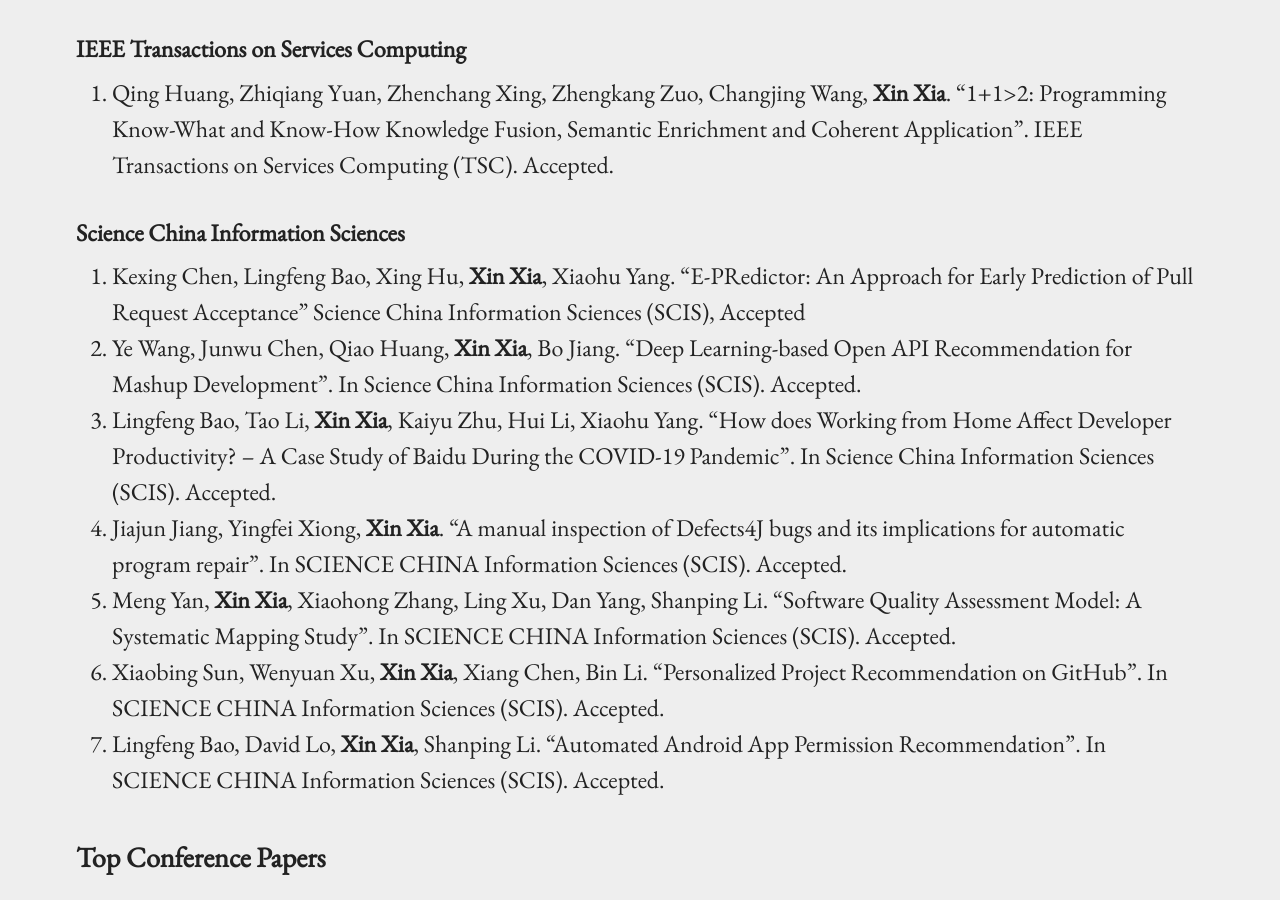
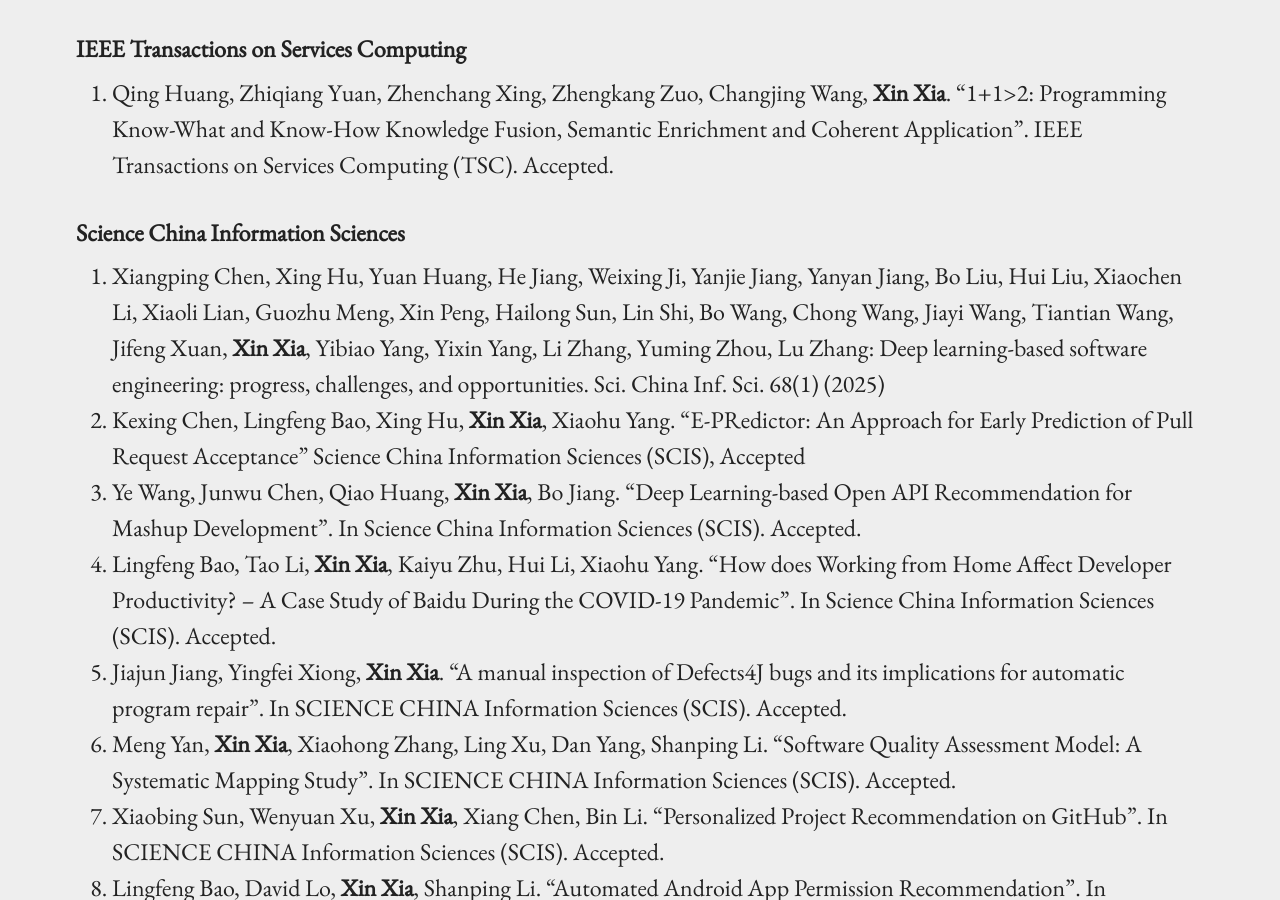
Before and after one commit to xin-xia/xin-xia.github.io, a Jekyll site: the page built from index.md, in a window 1280 px wide and 900 px high, scrolled down 8794 px. Built offline with Jekyll 4.4.1, drawn with Linux system fonts in a browser that asks for light colours.

Commit message:
Update index.md

```diff
--- a/index.md
+++ b/index.md
@@ -130,6 +130,7 @@ Case Study of Code Clone Detection and Defect Prediction". IEEE Transactions on
 
 
 #### Science China Information Sciences
+1.  Xiangping Chen, Xing Hu, Yuan Huang, He Jiang, Weixing Ji, Yanjie Jiang, Yanyan Jiang, Bo Liu, Hui Liu, Xiaochen Li, Xiaoli Lian, Guozhu Meng, Xin Peng, Hailong Sun, Lin Shi, Bo Wang, Chong Wang, Jiayi Wang, Tiantian Wang, Jifeng Xuan,  <strong>Xin Xia</strong>, Yibiao Yang, Yixin Yang, Li Zhang, Yuming Zhou, Lu Zhang: Deep learning-based software engineering: progress, challenges, and opportunities. Sci. China Inf. Sci. 68(1) (2025)   <br />
 1.  Kexing Chen, Lingfeng Bao, Xing Hu, <strong>Xin Xia</strong>, Xiaohu Yang. "E-PRedictor: An Approach for Early Prediction of Pull Request Acceptance" Science China Information Sciences (SCIS), Accepted   <br />
 1.  Ye Wang, Junwu Chen,  Qiao Huang, <strong>Xin Xia</strong>, Bo Jiang. "Deep Learning-based Open API Recommendation for Mashup Development". In Science China Information Sciences (SCIS). Accepted.   <br />
 1.  Lingfeng Bao, Tao Li, <strong>Xin Xia</strong>, Kaiyu Zhu, Hui Li, Xiaohu Yang. "How does Working from Home Affect Developer Productivity? -- A Case Study of Baidu During the COVID-19 Pandemic". In Science China Information Sciences (SCIS). Accepted.     <br />
```
